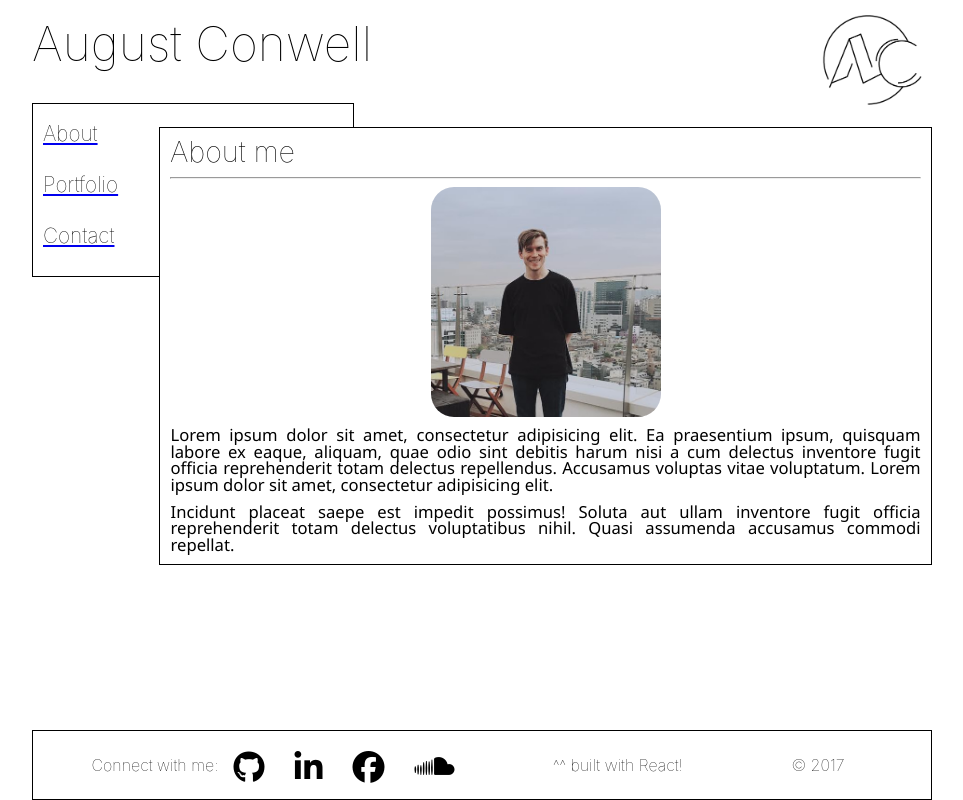
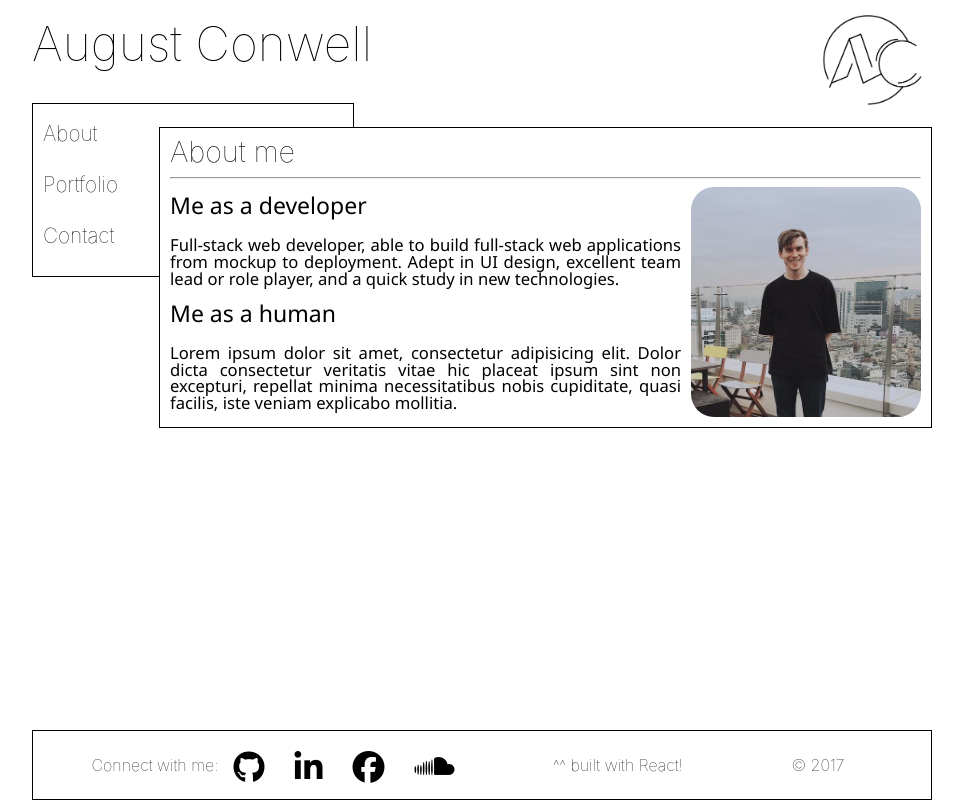
Before and after one commit to asconwe/react-portfolio, a React app: page / in a window 1280 px wide. Shown: the whole page, without its empty margins (158-1121 px from the left). Built offline with nearby package versions, Linux system fonts and the light colour scheme.

Commit message:
Dynamic GitHub portfolio section

```diff
--- a/app/components/children/body-children/About.js
+++ b/app/components/children/body-children/About.js
@@ -26,8 +26,10 @@ class About extends React.Component {
                     <img className="profile" src="./images/profile.jpg" alt="Me on a rooftop" />
                 </div>
                 <div className="about">
-                    <p>Lorem ipsum dolor sit amet, consectetur adipisicing elit. Ea praesentium ipsum, quisquam labore ex eaque, aliquam, quae odio sint debitis harum nisi a cum delectus inventore fugit officia reprehenderit totam delectus repellendus. Accusamus voluptas vitae voluptatum. Lorem ipsum dolor sit amet, consectetur adipisicing elit. </p>
-                    <p>Incidunt placeat saepe est impedit possimus! Soluta aut ullam inventore fugit officia reprehenderit totam delectus voluptatibus nihil. Quasi assumenda accusamus commodi repellat.</p>
+                    <h2>Me as a developer</h2>
+                    <p>Full-stack web developer, able to build full-stack web applications from mockup to deployment. Adept in UI design, excellent team lead or role player, and a quick study in new technologies.</p>
+                    <h2>Me as a human</h2>
+                    <p>Lorem ipsum dolor sit amet, consectetur adipisicing elit. Dolor dicta consectetur veritatis vitae hic placeat ipsum sint non excepturi, repellat minima necessitatibus nobis cupiditate, quasi facilis, iste veniam explicabo mollitia.</p>
                 </div>
             </div>
         )
--- a/app/components/children/body-children/Portfolio.js
+++ b/app/components/children/body-children/Portfolio.js
@@ -1,5 +1,8 @@
 // Include React
 import React from 'react'
+
+// Import axios for http requests
+import axios from 'axios'
 
 //Including the Link component from React Router to navigate within our application without full page reloads
 import {
@@ -8,19 +11,32 @@ import {
     Link
 } from 'react-router-dom'
 
+// Import component
+import Project from './portfolio-children/Project'
+
 // Create Portfolio component
 class Portfolio extends React.Component {
     constructor() {
         super();
         this.state = {
-
+            projects: []
         }
     }
-
+    componentDidMount() {
+        axios.get('/api/projects').then((projects) => {
+            this.setState({ projects: projects.data })
+        })
+    }
     render() {
         return (
             <div>
-                Portfolio
+                {this.state.projects.map((project, index) => {
+                    return (
+                        <div className="portfolio">
+                            <Project name={project.name} description={project.description} html_url={project.html_url} homepage={project.homepage} key={index}/>
+                        </div>
+                    )
+                })}
             </div>
         )
     }
--- /dev/null
+++ b/app/components/children/body-children/portfolio-children/Project.js
@@ -0,0 +1,35 @@
+// Include React
+import React from 'react'
+
+// Create Project component
+class Project extends React.Component {
+    constructor() {
+        super();
+        this.state = {
+
+        }
+    }
+    getName() {
+        const index = this.props.description.indexOf(':')
+        return this.props.description.slice(0, index);
+    }
+    getDescription() {
+        const index = this.props.description.indexOf(':')
+        return this.props.description.slice(index + 1, length - 1);
+    }
+    render() {
+        return (
+            <div>
+                <div className="project border pad10">
+                    <h2>{this.getName()}</h2>
+                    <p>{this.getDescription()}</p>
+                    <a href={this.props.html_url}>GitHub</a>
+                    {this.props.homepage ? <a href={this.props.homepage}>Live</a> : <div></div>}
+                </div>
+            </div>
+        )
+    }
+}
+
+// Export the component back for use in other files
+export default Project
--- a/package.json
+++ b/package.json
@@ -23,6 +23,7 @@
   },
   "homepage": "https://github.com/asconwe/react-portfolio#readme",
   "dependencies": {
+    "axios": "^0.16.2",
     "express": "^4.15.3",
     "react": "^15.6.1",
     "react-dom": "^15.6.1",
--- a/public/css/style.css
+++ b/public/css/style.css
@@ -28,6 +28,10 @@ h3 {
 p {
 	font-size: 1.3em;
 	padding: 10px 0 0 0;
+}
+
+a {
+	text-decoration: none;
 }
 
 hr {
@@ -122,11 +126,26 @@ h3.button {
 	font-size: 0.8em;
 }
 
+.about>h2 {
+	margin-top: 15px;
+}
+
 .profile {
 	width: 100%;
 	border-radius: 10%;
 	float: right;
 	margin-bottom: 10px;
+}
+
+.portfolio {
+	margin-right: auto;
+	margin-left: auto;
+	margin-top: 10px;
+	font-weight: normal;
+}
+
+.portfolio:nth-child(1) {
+	margin-top: 0;
 }
 
 .field {
@@ -297,17 +316,6 @@ h3.button {
 	.responsive-box {
 		width: 900px;
 	}
-	.profile {
-		float: none;
-		display: block;
-		margin-right: auto;
-		margin-left: auto;
-	}
-	.about {
-		width: 750px;
-		margin-right: auto;
-		margin-left: auto;
-	}
 	.copyright, .info {
 		width: 200px;
 	}
--- a/server.js
+++ b/server.js
@@ -13,5 +13,5 @@ apiController(app);
 
 const PORT = process.env.PORT || 3000;
 app.listen(PORT, function () {
-    console.log("App running!");
+    console.log("App running!", PORT === 3000 ? "at http://localhost:3000" : "");
 });
```
Also changed, not shown: controller/data/projects.JSON, 1 other file (tests, documents, lock files or other folders).
